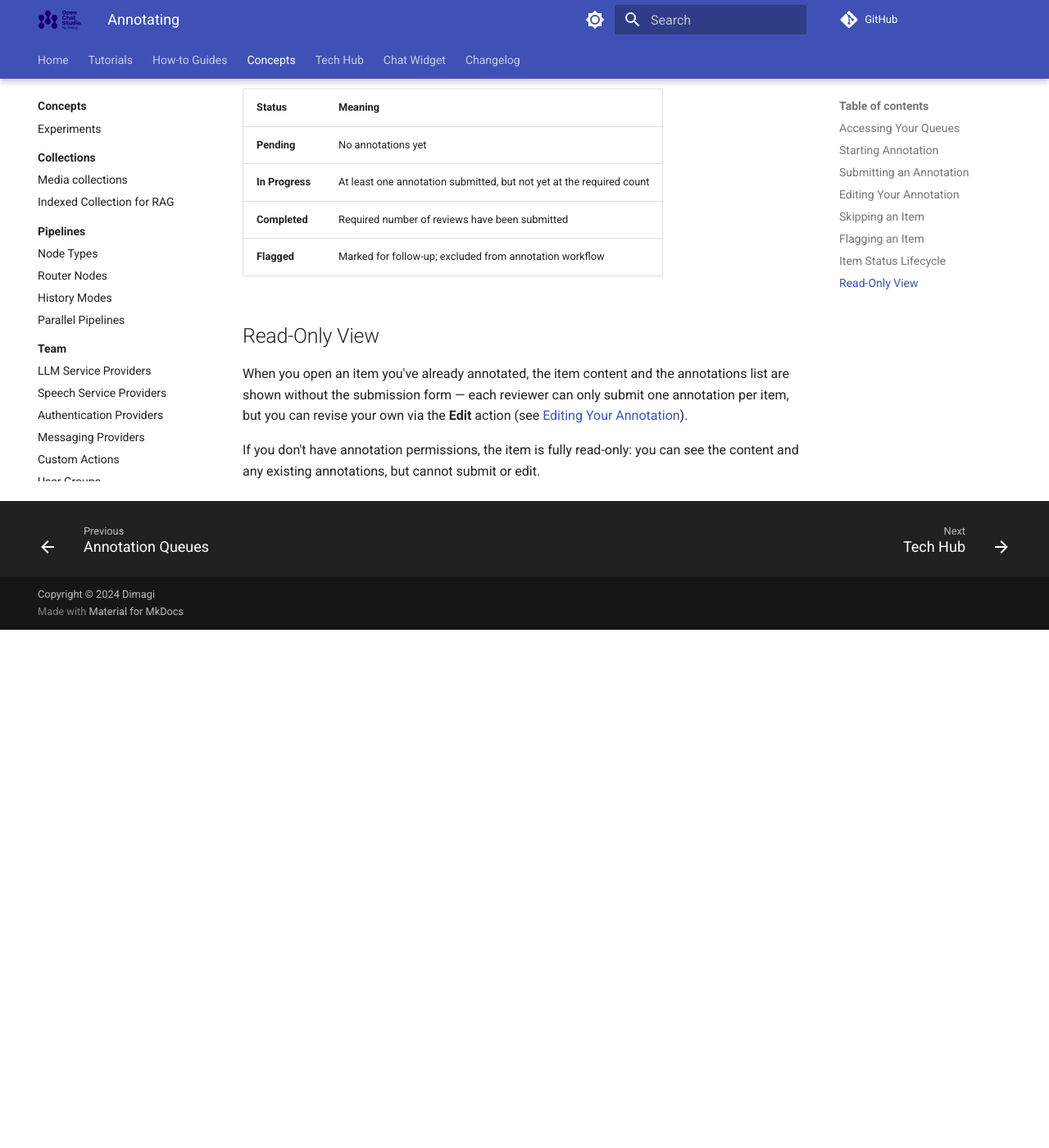
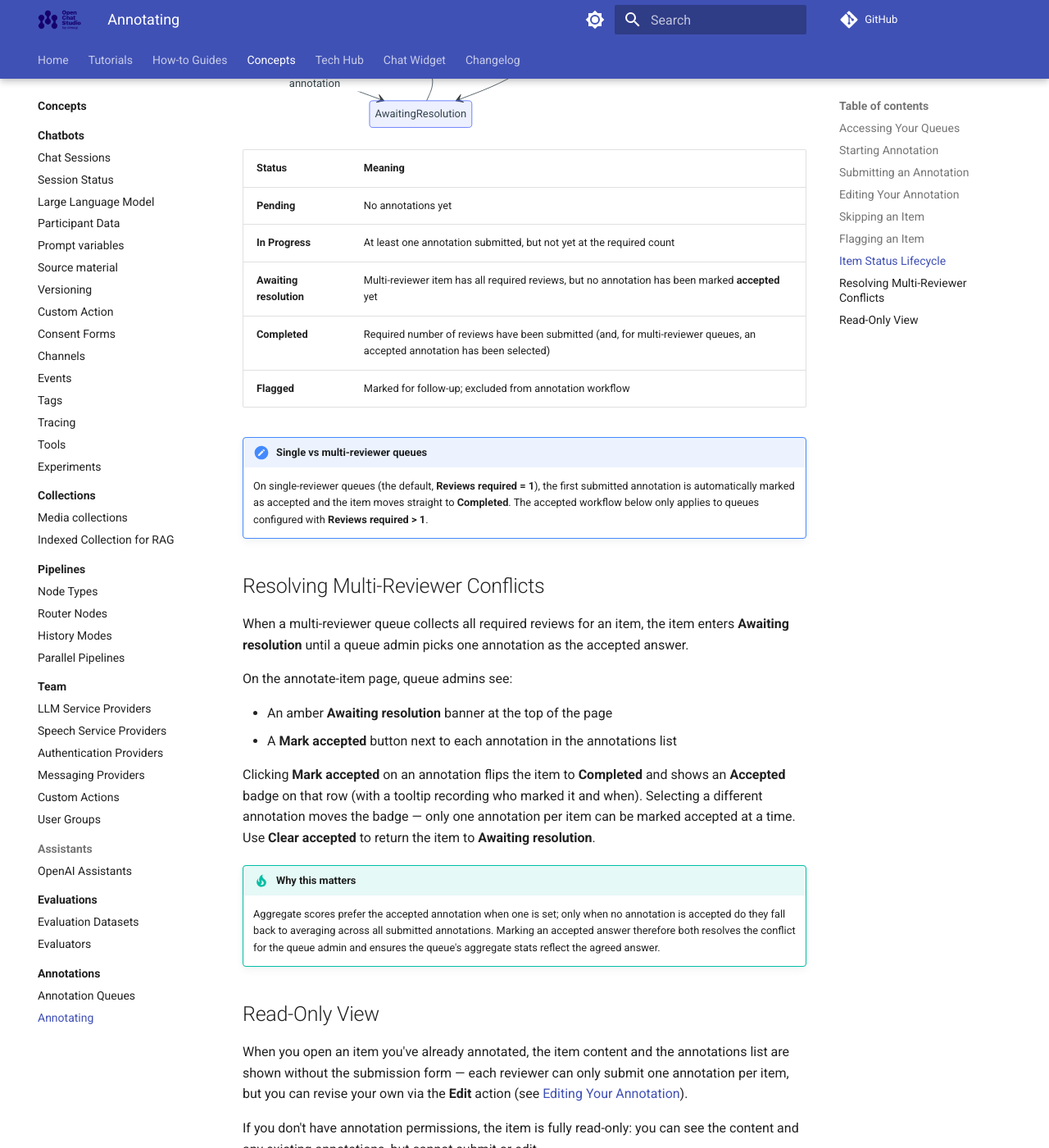
Before and after one commit to dimagi/open-chat-studio-docs, an MkDocs documentation site: the page built from docs/concepts/annotations/annotating.md, in a window 1280 px wide and 1400 px high, scrolled down 2573 px. Shown: the whole window at 82% size. Built offline with MkDocs 1.6.1 and Material for MkDocs 9.7.7, drawn with Linux system fonts in a browser that asks for light colours; a script that is not in the unit is left out; comment, search, counter and statistics services are not loaded; before the commit the page ends 3341 px from its top, so only the background shows below that.

```diff
--- a/docs/concepts/annotations/annotating.md
+++ b/docs/concepts/annotations/annotating.md
@@ -63,7 +63,10 @@ If an item has an issue that prevents annotation — for example, missing conten
 stateDiagram-v2
     [*] --> Pending
     Pending --> InProgress : First annotation submitted
-    InProgress --> Completed : Required reviews reached
+    InProgress --> Completed : Required reviews reached (single-reviewer queue)
+    InProgress --> AwaitingResolution : Required reviews reached (multi-reviewer queue)
+    AwaitingResolution --> Completed : Admin marks one annotation accepted
+    Completed --> AwaitingResolution : Admin clears the accepted annotation
     Pending --> Flagged : Reviewer flags item
     InProgress --> Flagged : Reviewer flags item
     Flagged --> Pending : Manager unflags
@@ -73,8 +76,26 @@ stateDiagram-v2
 |--------|---------|
 | **Pending** | No annotations yet |
 | **In Progress** | At least one annotation submitted, but not yet at the required count |
-| **Completed** | Required number of reviews have been submitted |
+| **Awaiting resolution** | Multi-reviewer item has all required reviews, but no annotation has been marked **accepted** yet |
+| **Completed** | Required number of reviews have been submitted (and, for multi-reviewer queues, an accepted annotation has been selected) |
 | **Flagged** | Marked for follow-up; excluded from annotation workflow |
+
+!!! note "Single vs multi-reviewer queues"
+    On single-reviewer queues (the default, **Reviews required = 1**), the first submitted annotation is automatically marked as accepted and the item moves straight to **Completed**. The accepted workflow below only applies to queues configured with **Reviews required > 1**.
+
+## Resolving Multi-Reviewer Conflicts
+
+When a multi-reviewer queue collects all required reviews for an item, the item enters **Awaiting resolution** until a queue admin picks one annotation as the accepted answer.
+
+On the annotate-item page, queue admins see:
+
+- An amber **Awaiting resolution** banner at the top of the page
+- A **Mark accepted** button next to each annotation in the annotations list
+
+Clicking **Mark accepted** on an annotation flips the item to **Completed** and shows an **Accepted** badge on that row (with a tooltip recording who marked it and when). Selecting a different annotation moves the badge — only one annotation per item can be marked accepted at a time. Use **Clear accepted** to return the item to **Awaiting resolution**.
+
+!!! tip "Why this matters"
+    Aggregate scores prefer the accepted annotation when one is set; only when no annotation is accepted do they fall back to averaging across all submitted annotations. Marking an accepted answer therefore both resolves the conflict for the queue admin and ensures the queue's aggregate stats reflect the agreed answer.
 
 ## Read-Only View
 
```
Also changed, not shown: docs/changelog.md (+3 -0 lines), docs/concepts/annotations/queues.md (+10 -1 lines).
